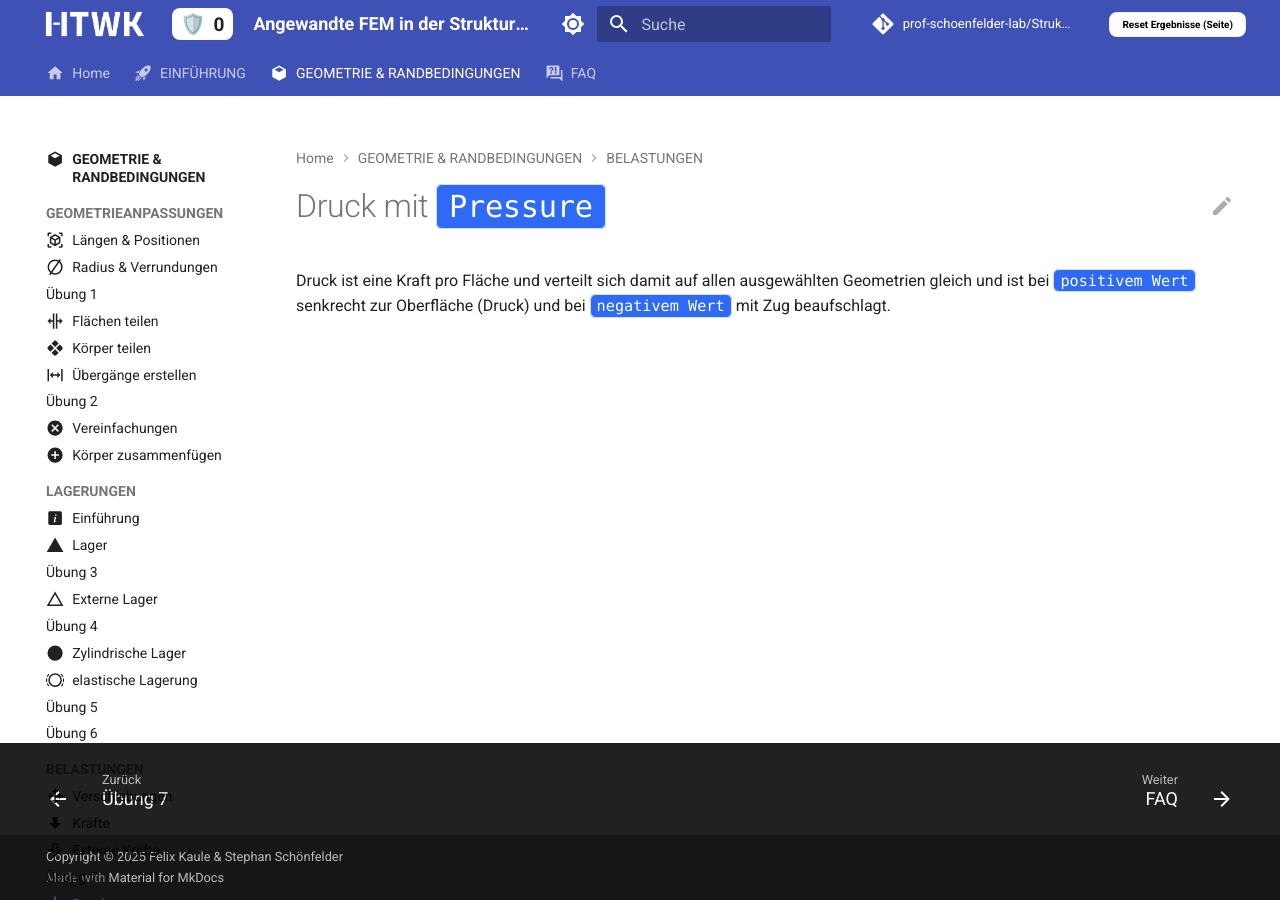
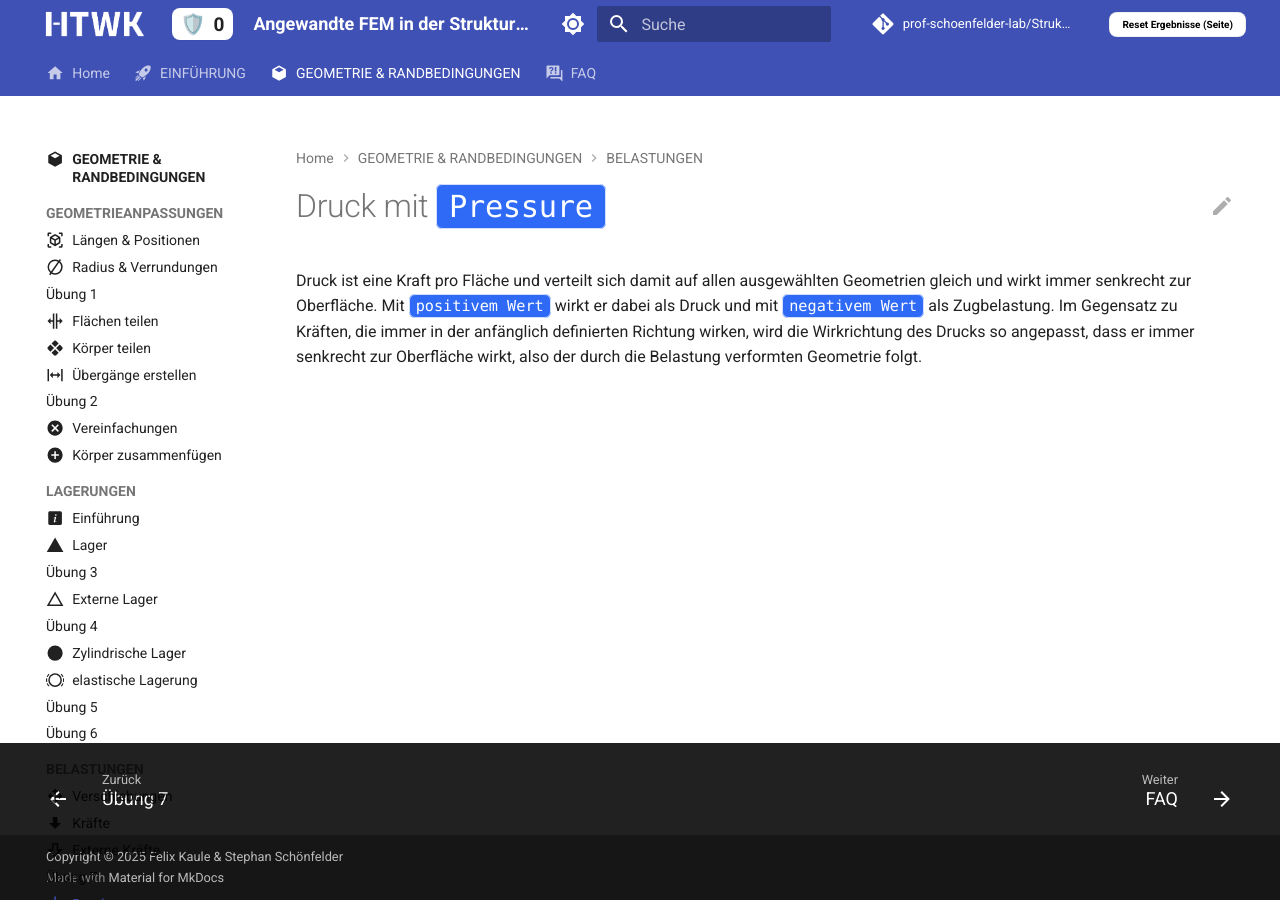
Before and after one commit to prof-schoenfelder-lab/Strukturmechanik, an MkDocs documentation site: the page built from docs/P2_Geometrie_Randbedingungen/03_Belastungen/Pressure.md, in a window 1280 px wide. Built offline with MkDocs 1.6.1 and Material for MkDocs 9.7.7, drawn with Linux system fonts in a browser that asks for light colours; comment, search, counter and statistics services are not loaded.

Commit message:
Update Pressure.md for clarity on pressure effects
Clarified the description of pressure and its effects on geometries.

```diff
--- a/docs/P2_Geometrie_Randbedingungen/03_Belastungen/Pressure.md
+++ b/docs/P2_Geometrie_Randbedingungen/03_Belastungen/Pressure.md
@@ -6,4 +6,5 @@ hide:
 
 # Druck mit `Pressure`
 
-Druck ist eine Kraft pro Fläche und verteilt sich damit auf allen ausgewählten Geometrien gleich und ist bei `positivem Wert` senkrecht zur Oberfläche (Druck) und bei `negativem Wert` mit Zug beaufschlagt.
+Druck ist eine Kraft pro Fläche und verteilt sich damit auf allen ausgewählten Geometrien gleich und wirkt immer senkrecht zur Oberfläche. Mit `positivem Wert` wirkt er dabei als Druck und mit `negativem Wert` als Zugbelastung.
+Im Gegensatz zu Kräften, die immer in der anfänglich definierten Richtung wirken, wird die Wirkrichtung des Drucks so angepasst, dass er immer senkrecht zur Oberfläche wirkt, also der durch die Belastung verformten Geometrie folgt.
```
